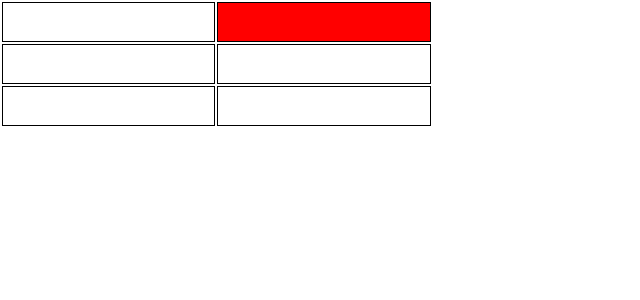
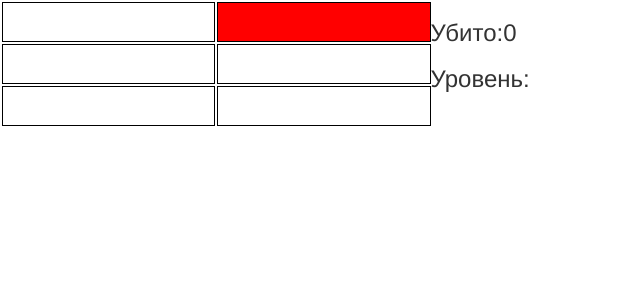
Before and after one commit to borodinchik/genocid_of_moles, a React (Create React App) app: page / in a window 1280 px wide. Shown: the top 300 px of the page, without its empty margins (0-640 px from the left). Built offline with nearby package versions, Linux system fonts and the light colour scheme.

Commit message:
check click

```diff
--- a/public/index.html
+++ b/public/index.html
@@ -10,8 +10,11 @@
     -->
     <link rel="manifest" href="%PUBLIC_URL%/manifest.json">
     <link rel="shortcut icon" href="%PUBLIC_URL%/favicon.ico">
-    <link rel="stylesheet" href="//netdna.bootstrapcdn.com/bootstrap/3.3.2/css/bootstrap.min.css">
+    <!-- Latest compiled and minified CSS -->
+    <link rel="stylesheet" href="https://maxcdn.bootstrapcdn.com/bootstrap/latest/css/bootstrap.min.css">
 
+    <!-- Optional theme -->
+    <link rel="stylesheet" href="https://maxcdn.bootstrapcdn.com/bootstrap/latest/css/bootstrap-theme.min.css">
     <!--
       Notice the use of %PUBLIC_URL% in the tags above.
       It will be replaced with the URL of the `public` folder during the build.
--- a/src/App.js
+++ b/src/App.js
@@ -3,6 +3,7 @@ import { bindActionCreators } from 'redux';
 import { connect } from 'react-redux';
 import Block from './Block';
 import { success } from './actions/index';
+import TableInfo from './components/TableInfo';
 
 
 class App extends Component {
@@ -42,10 +43,16 @@ _renderBlocks() {
 
 render() {
   let blocks = this._renderBlocks();
+
     return (
-      <div style={{width: "50%"}}>
-        {blocks}
-      </div>
+      <div>
+        <div style={{width: "50%"}}>
+          {blocks}
+        </div>
+        <div className="result">
+          <TableInfo props={this.props.successClicks}/>
+        </div>
+     </div>
     );
   }
 }
--- /dev/null
+++ b/src/components/TableInfo.js
@@ -0,0 +1,40 @@
+import React, { Component } from 'react';
+import { success } from '../actions/index';
+import { connect } from 'react-redux';
+import App from '../App';
+
+
+
+class TableInfo extends Component {
+
+render() {
+  console.log(this.props.successClicks);
+  if (this.props.successClicks >= 10) {
+    alert('New level');
+
+  }
+
+    return (
+      <div className="container">
+        <h3>Убито:{this.props.successClicks}</h3>
+        <h3>Уровень:</h3>
+      </div>
+    );
+
+  }
+}
+function mapStateToProps(state) {
+  return {
+
+    successClicks: state.app.successedClicks
+  }
+
+}
+function mapDispatchToProps(dispatch) {
+  return {
+    handle: () => dispatch(success())
+  }
+
+}
+
+export default connect(mapStateToProps,mapDispatchToProps)(TableInfo);
--- a/src/index.js
+++ b/src/index.js
@@ -5,7 +5,8 @@ import { Provider } from 'react-redux';
 import { createStore } from 'redux';
 import App from './App';
 
-const store = createStore(allReducer);
+const store = createStore(allReducer,window.__REDUX_DEVTOOLS_EXTENSION__
+  && window.__REDUX_DEVTOOLS_EXTENSION__());
 const bodySelector = document.querySelector('#root');
 ReactDOM.render(
   <Provider store={store} >
```
